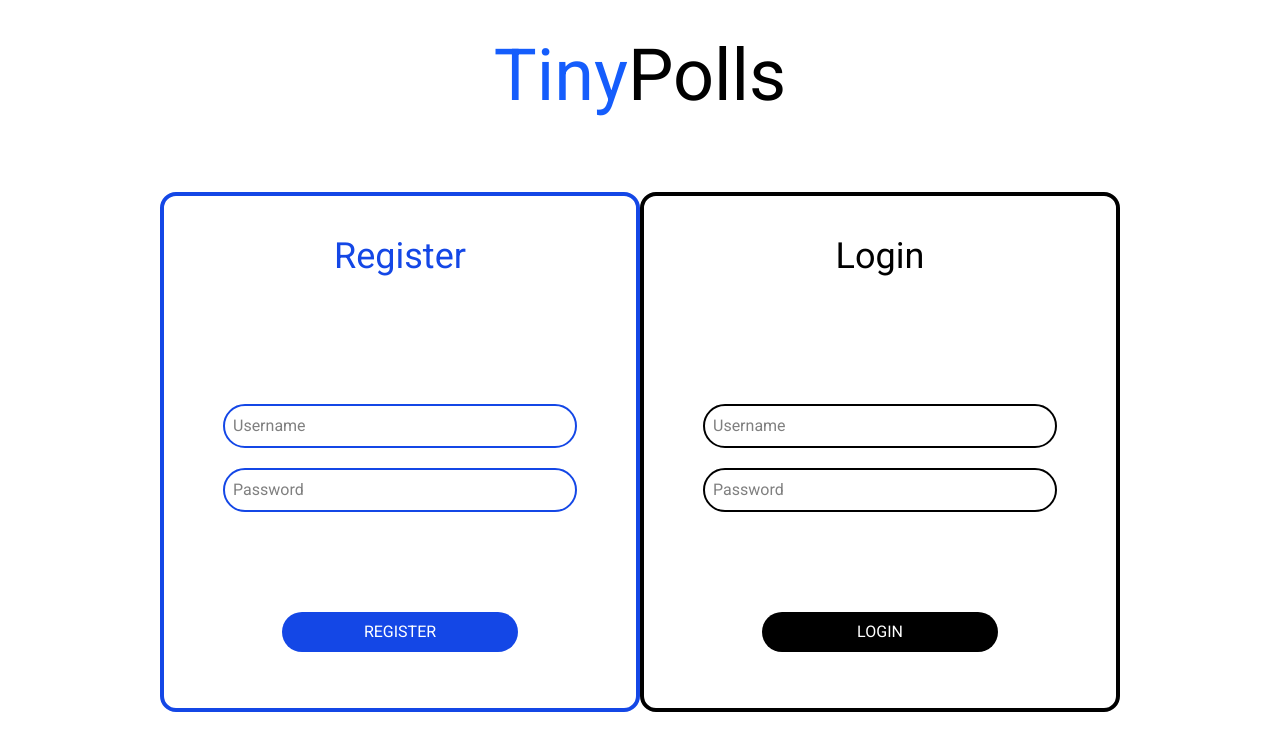
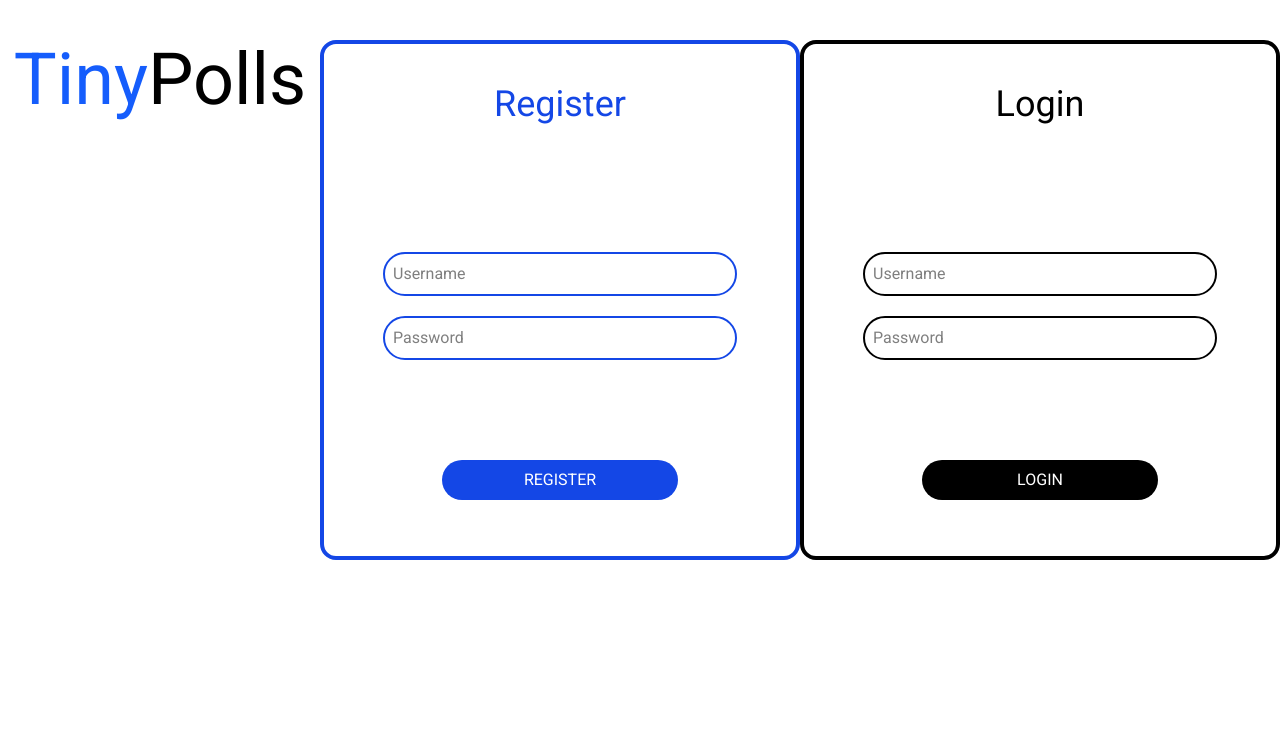
Before and after one commit to Vedaant-Mahale/TinyPoll, a React (Vite) app in the folder client/: page / in a window 1280 px wide. Shown: the top 750 px of the page. Built offline with nearby package versions, Linux system fonts and the light colour scheme.

Commit message:
UI updates for mobile

```diff
--- a/client/src/auth.jsx
+++ b/client/src/auth.jsx
@@ -37,7 +37,7 @@ function Auth()
     return(
 
         <>
-            <div className='bg-white w-screen h-screen flex-col flex justify-center items-center overflow-auto'>
+            <div className='bg-white w-screen h-screen md:flex-row flex-col flex justify-center items-center overflow-auto'>
                 <div className='w-1/2 h-20 rounded-2xl m-auto mt-10 flex justify-center items-center'>
                 <div className="flex text-7xl">
                     <div className='text-blue-600'>Tiny</div>
```
